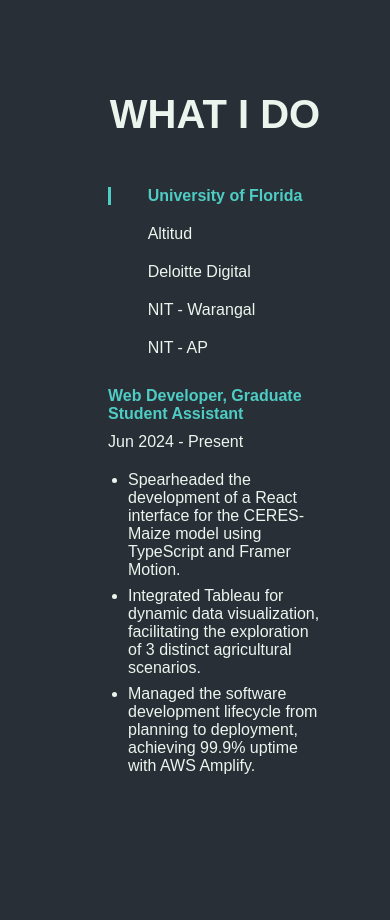
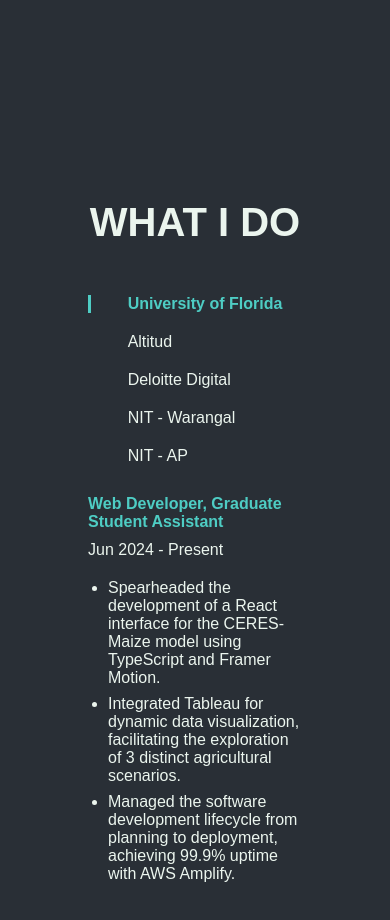
Before and after one commit to csa67/portfolio, a Next.js app: page /WorkExperience in a window 390 px wide. Shown: the top 920 px of the page. Before the commit the page ends 884 px from the top, so only its background shows below. Built offline with nearby package versions, Linux system fonts and the light colour scheme.

Commit message:
Experience alignment changes

```diff
--- a/src/app/AboutMe/About.module.css
+++ b/src/app/AboutMe/About.module.css
@@ -37,6 +37,7 @@
         display: flex;
         flex-direction: column;
         align-items: center;
+        margin-top:30px;
     }
 
     .aboutHeader{
--- a/src/app/ContactMe/Contact.module.css
+++ b/src/app/ContactMe/Contact.module.css
@@ -35,6 +35,7 @@
 
 @media (max-width: 900px) {
     .Contact h2{
+        width: 100%;
         font-size: 2rem;
     }
 }
--- a/src/app/WorkExperience/Experience.module.css
+++ b/src/app/WorkExperience/Experience.module.css
@@ -76,6 +76,7 @@
     padding-left: 20px;
     padding-right: 20px;
     margin-left: 20px;
+    /* position: absolute; */
 }
 
 .roleDescription h3 {
@@ -96,6 +97,11 @@
 
 /* Media query for smaller screens */
 @media (max-width: 900px) {
+    .experience{
+        height: auto;
+        margin:200px 0;
+    }
+
     .experienceContent {
         flex-direction: column; /* Stack the company list and description vertically */
         align-items: center; /* Center align items */
```
